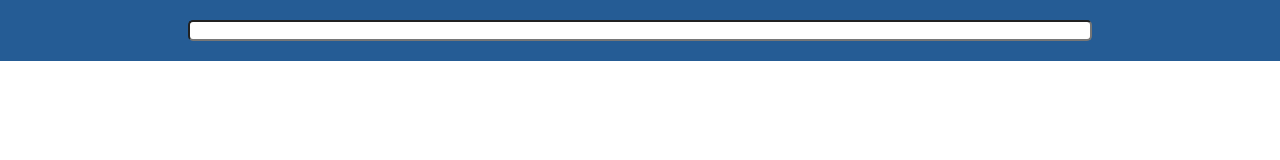
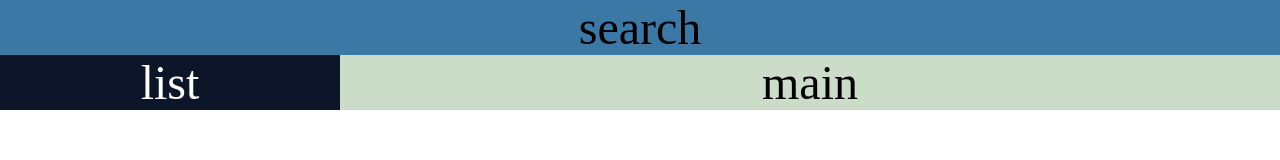
Before and after one commit to MiXaLFoX/MarvellComicsSearcher, a website built with webpack: page dist/index.html in a window 1280 px wide. Built offline with nearby package versions, Linux system fonts and the light colour scheme.

Commit message:
refactor(dev): change AppView render, add grid layout

```diff
--- a/src/style.css
+++ b/src/style.css
@@ -1,19 +1,29 @@
 body {
   margin: 0;
 }
-.menu__wrapper ul{
-  list-style: none;
-
+.wrapper{
+  font-size: 3em;
+  text-align: center;
+  display: grid;
+  grid-template-areas: "search search search search"
+                       "list main main main"
 }
-.wrapper{
-  width: 100%;
-  font-size: 1em;
-  background-color: #255C95;
-  text-align: center;
-  padding-top: 20px;
-  padding-bottom: 20px;
+.search{
+  background-color: #3c78a5;
 }
-.search__input{
-  width: 70%;
-  border-radius: 5px;
+.list{
+  background-color: #0d1529;
 }
+.main{
+  background-color: #cbdcc8;
+}
+.wrapper > .search{
+  grid-area: search;
+}
+.wrapper > .list{
+  grid-area: list;
+  color: #fffefb;
+}
+.wrapper > .main{
+  grid-area: main;
+}
--- a/src/views/AppView.js
+++ b/src/views/AppView.js
@@ -2,8 +2,9 @@ import View from '../core/View.js';
 import SearchView from './SearchView';
 
 export class AppView extends View {
-  constructor(options){
-    super(options);
+  constructor(){
+    super({selector: '#app'});
+    console.log(this.selector);
     this.init();
   }
 
@@ -12,7 +13,12 @@ export class AppView extends View {
   }
 
   render(){
-    const search = new SearchView({
+    this.element.innerHTML = `
+      <div id="search" class="search">search</div>
+      <div id="list" class="list">list</div>
+      <div id="main" class="main">main</div>
+    `;
+    /*const search = new SearchView({
         selector: '#app',
         tagName: 'input',
         idName: 'search',
@@ -21,7 +27,7 @@ export class AppView extends View {
       {
         type: 'type',
         inputType: 'text'
-      });
+      });*/
   }
 
 }
--- a/src/views/SearchView.js
+++ b/src/views/SearchView.js
@@ -8,8 +8,6 @@ export default class SearchView extends View {
     let {type, inputType} = options;
     this.type = type;
     this.inputType = inputType;
-/*    this.value = value;
-    this.inner = inner;*/
     this.setTypeToSearch(this.type, this.inputType);
     this.init();
   }
```
